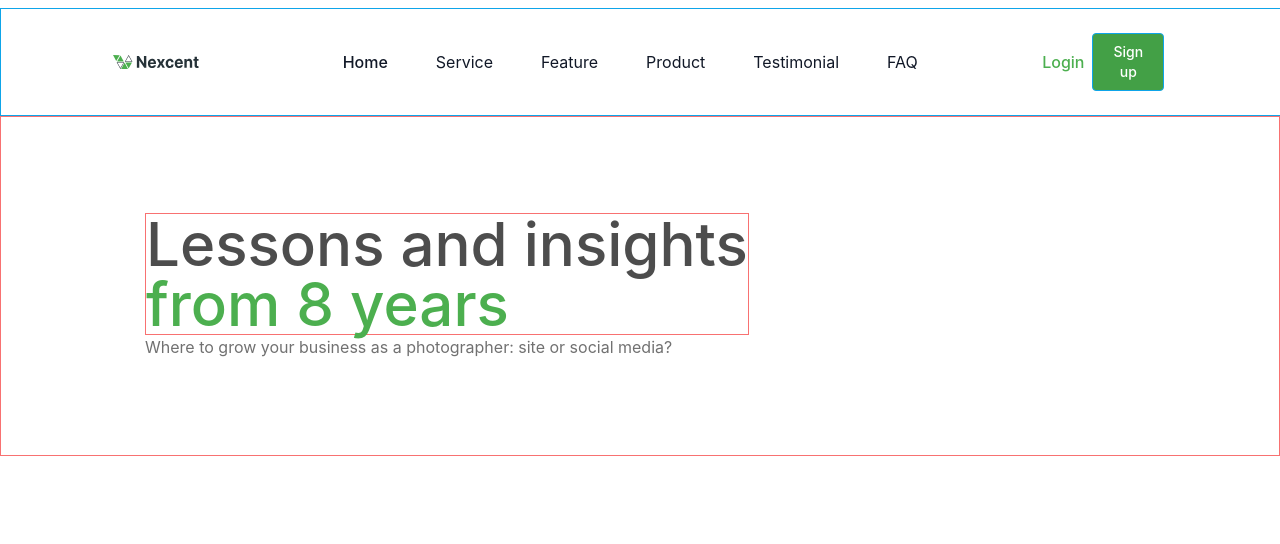
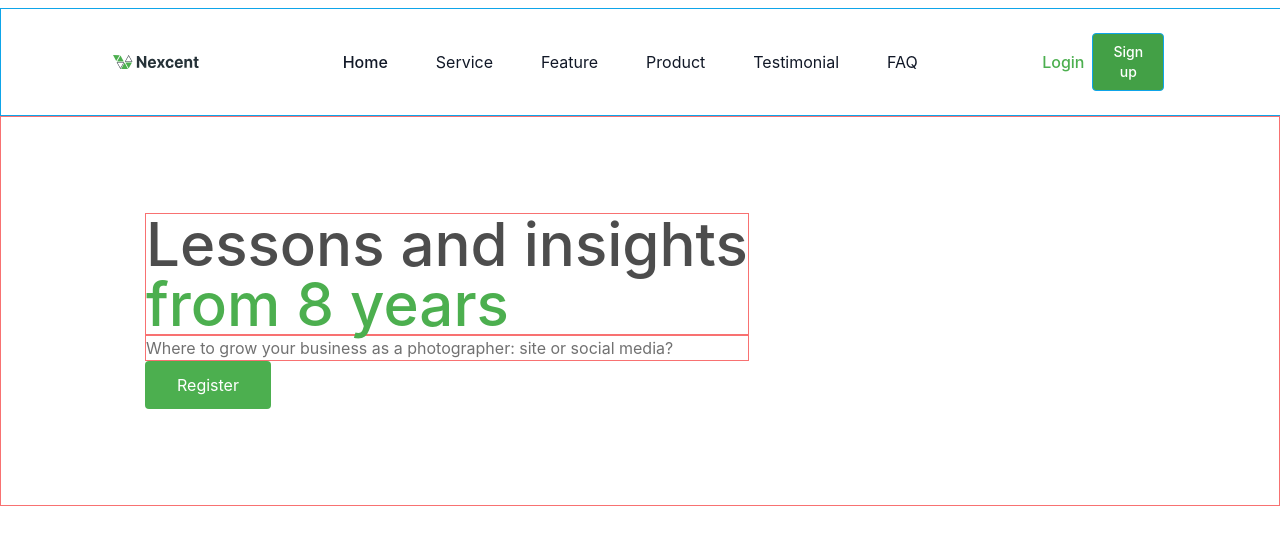
Before and after one commit to GaneshGourav/responsiveweb_page, a React (Create React App) app: page / in a window 1280 px wide. Shown: the top 544 px of the page. Built offline with nearby package versions, Linux system fonts and the light colour scheme.

Commit message:
button created

```diff
--- a/src/components/Home.jsx
+++ b/src/components/Home.jsx
@@ -1,14 +1,19 @@
-export const Home = () =>{
-
-    return <>
-    <div className="flex px-36 py-24 items-center gap-28 self-stretch border border-red-400 font-[Inter] text-left">
-
+export const Home = () => {
+  return (
+    <>
+      <div className="flex px-36 py-24 items-center gap-28 self-stretch border border-red-400 font-[Inter] text-left">
         <div>
-            <p className="border border-red-400 font-[Inter] font-medium text-6xl text-[#4D4D4D] self-stretch  ">Lessons and insights <br /><span className="text-[#4CAF4F]">from 8 years</span> </p>
-            <p className="text-[#717171]">Where to grow your business as a photographer: site or social media?</p>
+          <p className="border border-red-400 font-[Inter] font-medium text-6xl text-[#4D4D4D] self-stretch  ">
+            Lessons and insights <br />
+            <span className="text-[#4CAF4F]">from 8 years</span>{" "}
+          </p>
+          <p className="text-[#717171] border border-red-400 text-base">
+            Where to grow your business as a photographer: site or social media?
+          </p>
+          <button className="rounded bg-[#4CAF4F] px-8 py-3 text-white">Register</button>
         </div>
         <div></div>
-    </div>
-
+      </div>
     </>
-}
+  );
+};
```
